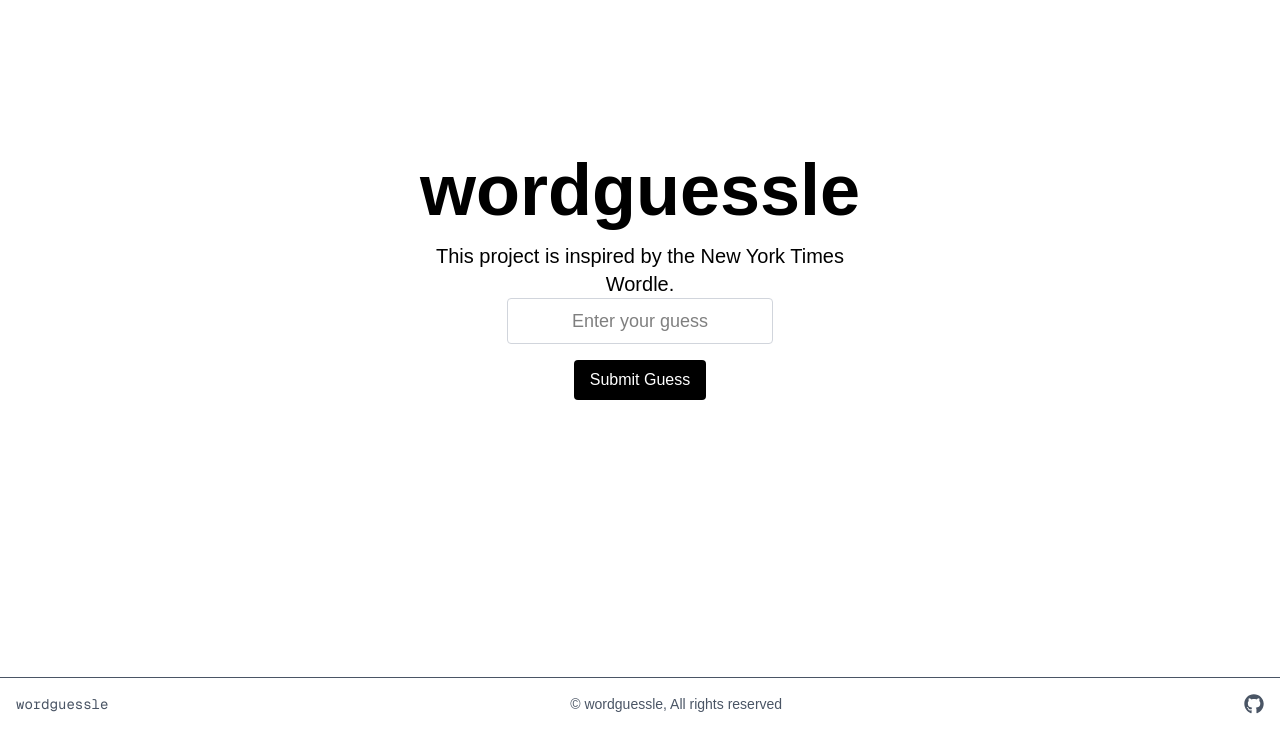
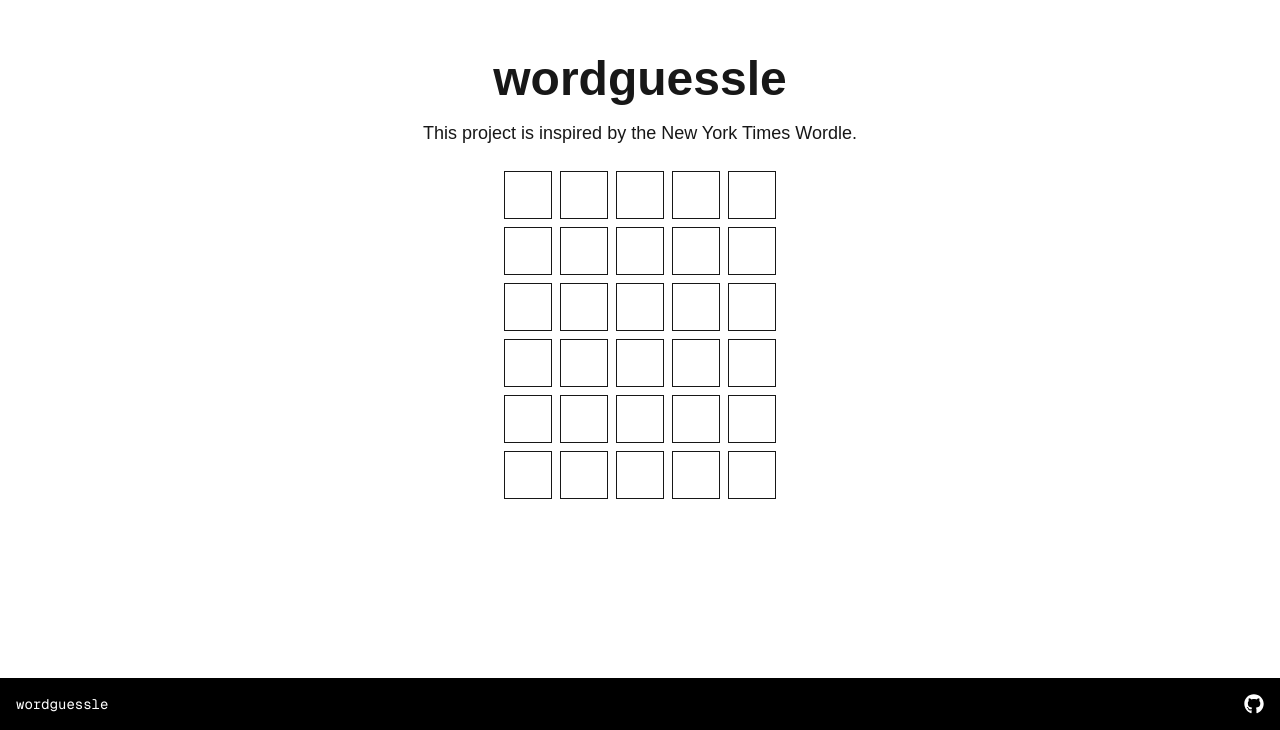
Before and after one commit to Hari-42/wordguessle, a Next.js app: page / in a window 1280 px wide. Shown: the part 123-853 px from the top of the page. Built offline with nearby package versions, Linux system fonts and the light colour scheme.

Commit message:
added a grid

```diff
--- a/src/app/layout.js
+++ b/src/app/layout.js
@@ -24,9 +24,8 @@
             className={`${geistSans.variable} ${geistMono.variable} antialiased flex flex-col min-h-screen`}
         >
         <main className="flex-grow">{children}</main>
-        <footer className="w-full border-t bg-white p-4 flex justify-between items-center text-sm text-gray-600">
+        <footer className="w-full border-t bg-black p-4 flex justify-between items-center text-sm text-white">
             <span className="font-mono">wordguessle</span>
-            <span>© wordguessle, All rights reserved</span>
             <a
                 href="https://github.com/Hari-42"
                 target="_blank"
--- a/src/app/page.js
+++ b/src/app/page.js
@@ -1,36 +1,27 @@
 "use client";
 
-import { useState } from "react";
-
-
 export default function Home() {
-    const [guess, setGuess] = useState("");
-
-    const handleSubmit = () => {
-        console.log("Guess submitted:", guess);
-        setGuess("");
-    };
+    const grid = Array(6).fill(null).map(() => Array(5).fill(""));
 
     return (
-      <div className="flex bg-white flex-col items-center justify-center min-h-screen p-8 text-center">
-        <h1 className="text-5xl sm:text-7xl text-black font-bold mb-4">wordguessle</h1>
-        <p className="text-lg sm:text-xl text-black  max-w-md">
-          This project is inspired by the New York Times Wordle.
-        </p>
-          <input
-              type="text"
-              placeholder="Enter your guess"
-              maxLength={5}
-              value={guess}
-              onChange={(e) => setGuess(e.target.value)}
-              className="border border-gray-300 text-black rounded px-4 py-2 text-lg text-center mb-4"
-          />
-          <button
-              onClick={handleSubmit}
-              className="bg-black text-white px-4 py-2 rounded"
-          >
-              Submit Guess
-          </button>
-      </div>
-  );
+        <div className="flex flex-col items-center justify-center min-h-screen p-8 text-center">
+            <h1 className="text-5xl font-bold mb-4">wordguessle</h1>
+            <p className="text-lg mb-6">This project is inspired by the New York Times Wordle.</p>
+
+            <div className="grid grid-rows-6 gap-2">
+                {grid.map((row, i) => (
+                    <div key={i} className="grid grid-cols-5 gap-2">
+                        {row.map((cell, j) => (
+                            <div
+                                key={j}
+                                className="w-12 h-12 border flex items-center justify-center text-xl font-bold"
+                            >
+                                {cell}
+                            </div>
+                        ))}
+                    </div>
+                ))}
+            </div>
+        </div>
+    );
 }
```
